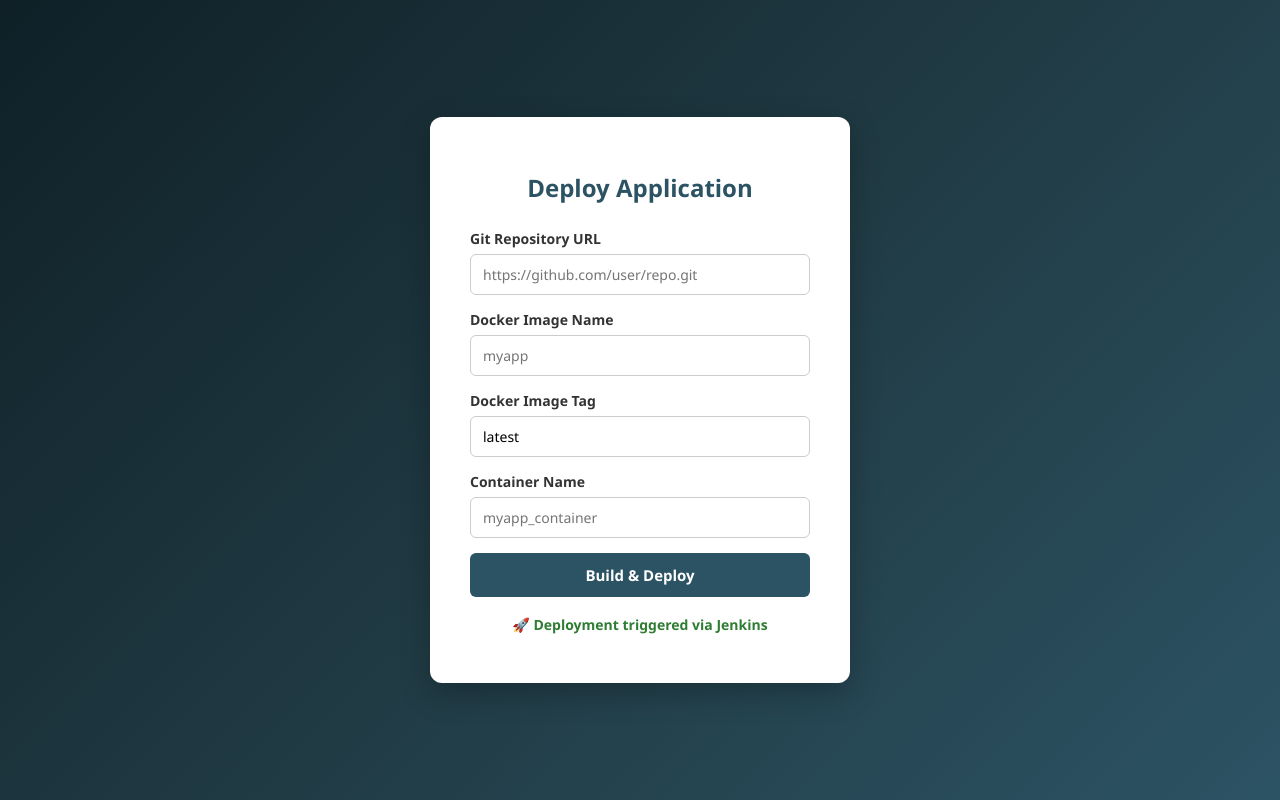
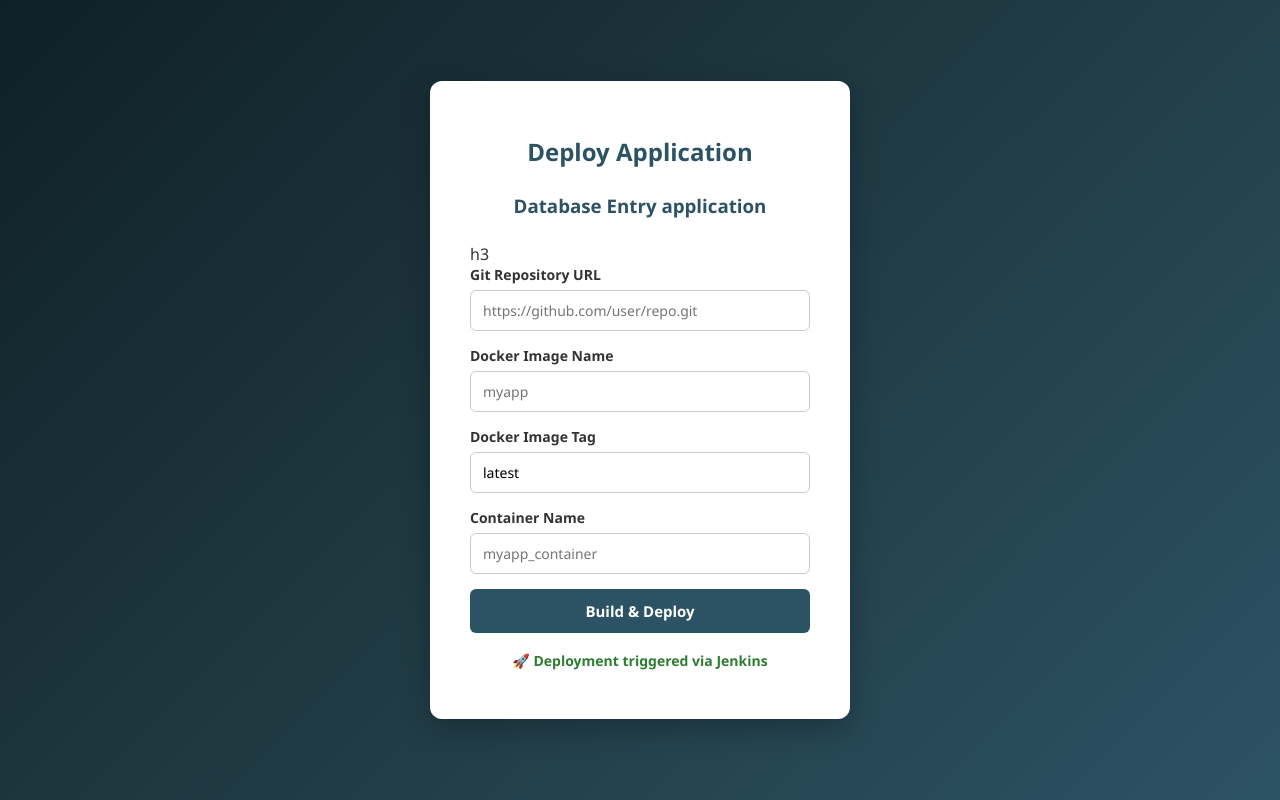
Before and after one commit to Balachandru-ai/DEPLOYMENTS, a plain HTML site: page frontend/index.html in a window 1280 px wide. Drawn offline with Linux system fonts and the light colour scheme.

Commit message:
Add h3 header for Database Entry application
Added an h3 header for better context in the deploy section.

```diff
--- a/frontend/index.html
+++ b/frontend/index.html
@@ -28,7 +28,7 @@
       box-shadow: 0 10px 30px rgba(0, 0, 0, 0.25);
     }
 
-    h2 {
+    h2,h3 {
       text-align: center;
       margin-bottom: 25px;
       color: #2c5364;
@@ -89,7 +89,7 @@
 
   <div class="container">
     <h2>Deploy Application</h2>
-
+    <h3>Database Entry application</h3>h3
     <form id="deployForm">
       <label>Git Repository URL</label>
       <input type="text" name="GIT_REPO" placeholder="https://github.com/user/repo.git" required>
```
